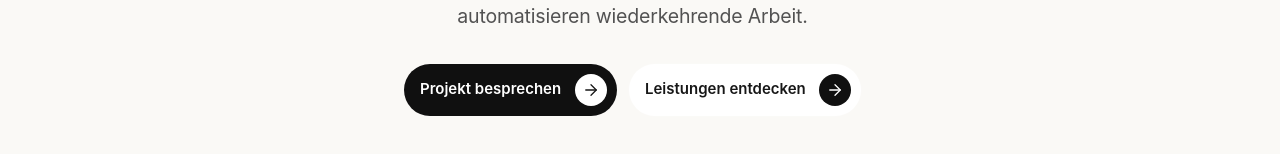
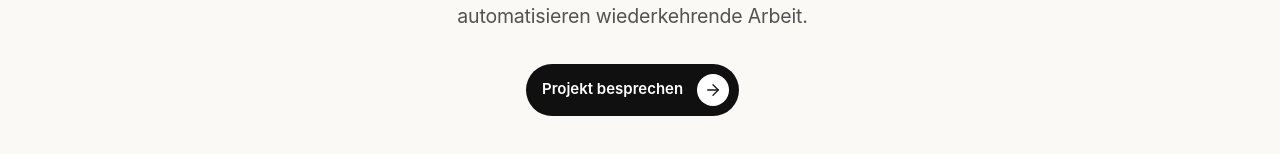
Before and after one commit to digitalmoneyseo-droid/webpilot, a Next.js app: page / in a window 1280 px wide. Shown: the part 400-554 px from the top of the page. Built offline with nearby package versions, Linux system fonts and the light colour scheme; no server answers.

Commit message:
Simplify homepage hero to one primary CTA
- Remove the secondary services CTA and its translations
- Update the design guidance to match the simplified homepage opening

```diff
--- a/src/components/pages/home-page.tsx
+++ b/src/components/pages/home-page.tsx
@@ -27,7 +27,7 @@ export async function HomePage({ locale }: { locale: Locale }) {
   ] as const;
   const title = <>{t(locale, "home.heroLine1")} <br /><em className="hero-accent">{t(locale, "home.heroAccent")}</em> {t(locale, "home.heroLine2")}</>;
   return <main id="main-content">
-    <section id="intro" className="hero--home relative isolate grid min-h-0 bg-canvas [place-items:start_center] px-page pt-page-title pb-12"><div className="flex w-full max-w-[62rem] flex-col items-center text-center"><h1 className="shiny-text mt-6 mb-6 w-full max-w-[18ch] text-display-lg text-ink">{title}</h1><p className="hero-copy m-0 max-w-narrow text-lead text-muted">{getHomeDescription(locale)}</p><div className="hero-actions mt-8 flex gap-3 max-narrow:w-[min(20rem,100%)] max-narrow:flex-col max-narrow:[&_a]:w-full"><CtaButton href={localizePath("/contact", locale)}>{t(locale, "home.ctaContact")}</CtaButton><CtaButton href="#services" light>{t(locale, "home.ctaServices")}</CtaButton></div></div></section>
+    <section id="intro" className="hero--home relative isolate grid min-h-0 bg-canvas [place-items:start_center] px-page pt-page-title pb-12"><div className="flex w-full max-w-[62rem] flex-col items-center text-center"><h1 className="shiny-text mt-6 mb-6 w-full max-w-[18ch] text-display-lg text-ink">{title}</h1><p className="hero-copy m-0 max-w-narrow text-lead text-muted">{getHomeDescription(locale)}</p><div className="hero-actions mt-8 flex gap-3 max-narrow:w-[min(20rem,100%)] max-narrow:flex-col max-narrow:[&_a]:w-full"><CtaButton href={localizePath("/contact", locale)}>{t(locale, "home.ctaContact")}</CtaButton></div></div></section>
     <section id="services" className="bg-canvas px-page py-section"><SectionHeading title={t(locale, "home.section1Title")} align="center" /><OfferOverviewShell locale={locale} /></section>
     <section id="why" className="px-page py-section"><SectionHeading title={t(locale, "home.whyTitle")} align="center" /><div className="grid grid-cols-6 gap-0 max-nav:grid-cols-1">{benefits.map(([Icon, headingKey, copyKey], index) => <Reveal className="col-span-2 px-8 py-10 text-center" delay={index * 50} key={headingKey}><div className="grid min-h-22 place-items-center text-ink"><Icon className="size-[42px]" strokeWidth={1.7} aria-hidden="true" /></div><h3 className="mt-6 mb-2 text-heading-sm">{t(locale, headingKey)}</h3><p className="m-0 text-base/6 text-muted">{t(locale, copyKey)}</p></Reveal>)}</div></section>
     <section id="process" className="bg-canvas px-page py-section"><SectionHeading title={t(locale, "home.processTitle")} copy={t(locale, "home.processCopy")} align="center" /><ol className="process-list m-0 mx-auto grid max-w-[62rem] list-none grid-cols-3 gap-4 p-0 pt-[52px] max-nav:grid-cols-1 max-nav:pt-0">{steps.map(([Icon, headingKey, copyKey], index) => <li className="process-step relative rounded-card bg-white p-card-padding shadow-surface max-nav:ml-12" style={{ "--process-delay": `${index * 160}ms` } as React.CSSProperties} data-reveal data-reveal-threshold="half" key={headingKey}><span className="process-node absolute -top-[52px] left-[calc(50%_-_19px)] z-[1] grid size-[38px] place-items-center rounded-full bg-ink font-mono text-meta text-white tabular-nums max-nav:top-6 max-nav:-left-12" aria-hidden="true">{index + 1}</span><Icon className="block size-8" strokeWidth={1.7} aria-hidden="true" /><div className="pt-4"><h3 className="mt-0 mb-2 text-heading-sm">{t(locale, headingKey)}</h3><p className="text-base/6 text-muted">{t(locale, copyKey)}</p></div></li>)}</ol></section>
--- a/src/i18n/translations-fr.ts
+++ b/src/i18n/translations-fr.ts
@@ -29,7 +29,6 @@ export const frMessages: Readonly<Record<MessageKey, string>> = {
   "home.heroLine2": "rentable.",
   "home.heroDescription": "Nous concevons et développons des sites web et des applications, améliorons leur visibilité dans les moteurs de recherche, pilotons des campagnes payantes et automatisons les tâches répétitives.",
   "home.ctaContact": "Parler de votre projet",
-  "home.ctaServices": "Découvrir nos services",
   "home.section1Title": "Nos services",
   "home.whyTitle": "Pourquoi Suchio",
   "home.processTitle": "Comment se déroule un projet",
--- a/src/i18n/translations.ts
+++ b/src/i18n/translations.ts
@@ -30,7 +30,6 @@ const deMessages = {
   "home.heroLine2": "Wachstum.",
   "home.heroDescription": "Wir konzipieren und entwickeln Websites und Apps, verbessern die Sichtbarkeit in Suchmaschinen, führen Werbekampagnen und automatisieren wiederkehrende Arbeit.",
   "home.ctaContact": "Projekt besprechen",
-  "home.ctaServices": "Leistungen entdecken",
   "home.section1Title": "Unsere Leistungen",
   "home.whyTitle": "Warum Suchio",
   "home.processTitle": "So laufen Projekte ab",
@@ -142,7 +141,6 @@ const enMessages: Readonly<Record<MessageKey, string>> = {
   "home.heroLine2": "growth.",
   "home.heroDescription": "We design and build websites and apps, improve search visibility, run paid campaigns, and automate repetitive work.",
   "home.ctaContact": "Discuss your project",
-  "home.ctaServices": "Explore services",
   "home.section1Title": "Our services",
   "home.whyTitle": "Why Suchio",
   "home.processTitle": "How projects run",
```
Also changed, not shown: 1 other file (tests, documents, lock files or other folders).
